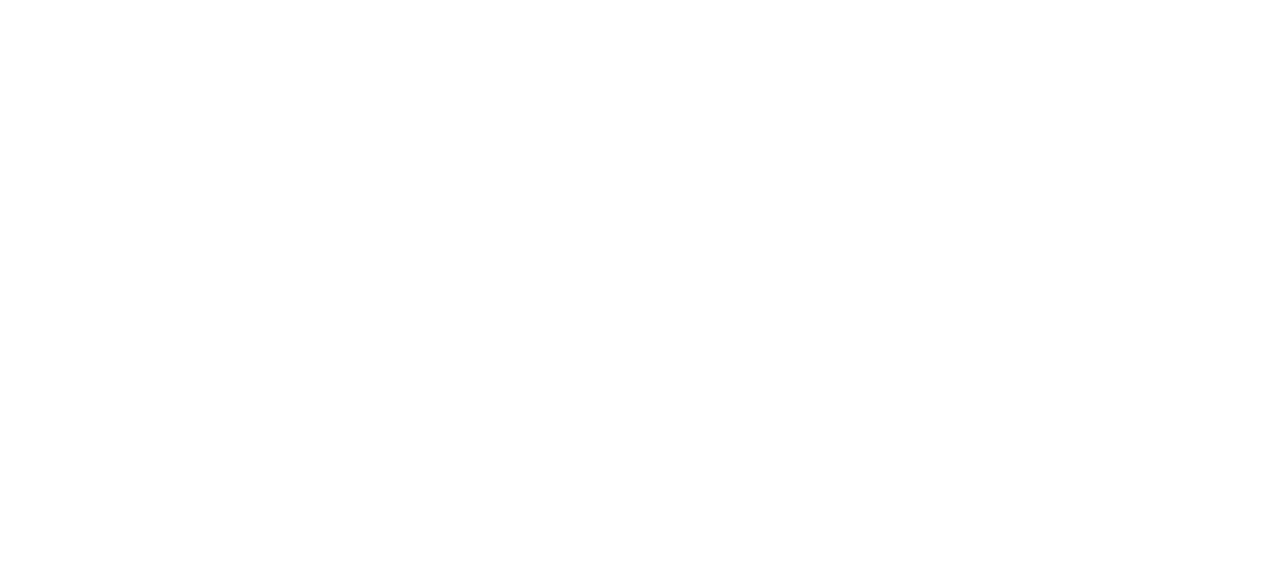
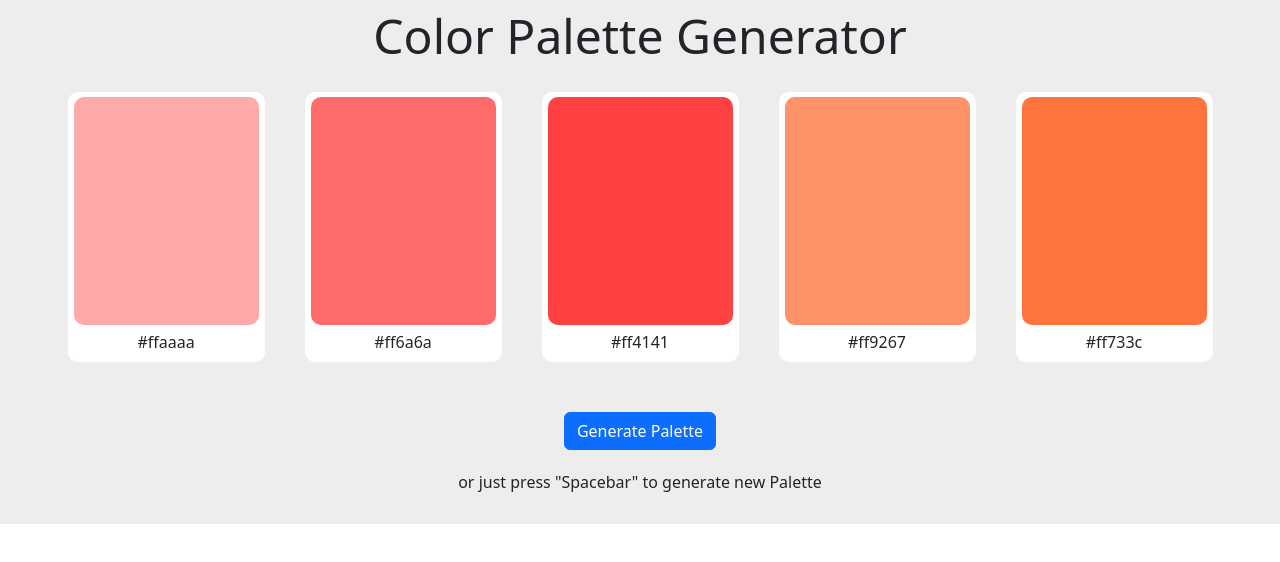
Before and after one commit to himanshu064/react-training, a React (Create React App) app: page / in a window 1280 px wide. Before the commit this address had no page. Shown: the top 562 px of the page. Built offline with nearby package versions, Linux system fonts and the light colour scheme.

Commit message:
Task - 5

```diff
--- a/src/App.js
+++ b/src/App.js
@@ -1,16 +1,10 @@
-import { BrowserRouter, Routes, Route } from "react-router-dom";
-import Task1 from "./pages/Task1";
-import Task2 from "./pages/Task2";
-import Task3 from "./pages/Task3";
+import { BrowserRouter } from "react-router-dom";
+import Assignment5 from "./pages/Assignment5";
 
 function App() {
   return (
     <BrowserRouter>
-      <Routes>
-        <Route path='/task1' element={<Task1 />} />
-        <Route path='/task2' element={<Task2 />} />
-        <Route path='/task3' element={<Task3 />} />
-      </Routes>
+      <Assignment5 />
     </BrowserRouter>
   );
 }
--- a/src/index.js
+++ b/src/index.js
@@ -2,6 +2,7 @@
 import ReactDOM from "react-dom/client";
 import App from "./App";
 import "./index.css";
+import "bootstrap/dist/css/bootstrap.min.css";
 
 const root = ReactDOM.createRoot(document.getElementById("root"));
 root.render(
--- /dev/null
+++ b/src/pages/Assignment5/index.js
@@ -0,0 +1,89 @@
+import { useEffect, useState } from "react";
+import { Button } from "react-bootstrap";
+import styles from "./index.module.css";
+
+function Assignment5() {
+  const [colorData] = useState([
+    "#ffaaaa",
+    "#ff6a6a",
+    "#ff4141",
+    "#ff9267",
+    "#ff733c",
+    "#ff4800",
+    "#fff56d",
+    "#deff49",
+    "#98b903",
+    "#55d12f",
+    "#2fd19b",
+    "#63c4f1",
+    "#6389f1",
+    "#062270",
+    "#5a368a",
+    "#a622e4",
+    "#e100ff",
+    "#ff0095",
+    "#ee5c94",
+    "#ac2f39",
+    "#ce1020",
+    "#cf2020",
+  ]);
+  const [randomColor, setRandomColor] = useState([
+    { id: 1, color: "#ffaaaa" },
+    { id: 2, color: "#ff6a6a" },
+    { id: 3, color: "#ff4141" },
+    { id: 4, color: "#ff9267" },
+    { id: 5, color: "#ff733c" },
+  ]);
+  useEffect(() => {
+    document.addEventListener("keydown", space, true);
+  }, []);
+  const changecolors = async () => {
+    const newcolors = [...randomColor];
+    newcolors.map((item) => {
+      return (item.color =
+        colorData[Math.floor(Math.random() * colorData.length)]);
+    });
+    const show = newcolors.map((item, index) => {
+      const container = {};
+      // container[index + 1] = item.color;
+      container[item.id] = item.color;
+      return container;
+    });
+    setRandomColor(newcolors);
+    return await navigator.clipboard.writeText(JSON.stringify(show));
+  };
+  function space(e) {
+    if (e.keyCode === 32) {
+      changecolors();
+    }
+  }
+  return (
+    <div className={styles.outerdiv}>
+      <div className={styles.heading}>Color Palette Generator</div>
+      <div className={styles.allCards}>
+        {randomColor.map((item, index) => {
+          return (
+            <div key={index} className={styles.cardDiv}>
+              <div
+                className={styles.colorDiv}
+                style={{
+                  backgroundColor: item.color,
+                }}
+              ></div>
+              <div>{item.color}</div>
+            </div>
+          );
+        })}
+      </div>
+      <div className={styles.btn}>
+        <div>
+          <Button onClick={() => changecolors()}> Generate Palette </Button>
+        </div>
+        <div className={styles.lastText}>
+          or just press "Spacebar" to generate new Palette
+        </div>
+      </div>
+    </div>
+  );
+}
+export default Assignment5;
--- /dev/null
+++ b/src/pages/Assignment5/index.module.css
@@ -0,0 +1,37 @@
+.body{
+    background-color:#2fd19b
+  }
+.outerdiv{
+    background-color: #ededed;
+  }
+  .heading{
+    text-align: center;
+    font-size : 3rem;
+  }
+  .allCards{
+    display: flex;
+    justify-content: center;
+  }
+  .cardDiv{
+    background-color: rgb(255, 255, 255);
+    width: 197px;
+    height: 270px;
+    text-align: center;
+    padding-top: 5px;
+    border-radius: 10px;
+    margin: 20px;
+  }
+  .colorDiv{
+    width: 185px;
+    height: 228px;
+    margin-left: 6px;
+    margin-bottom: 5px;
+    border-radius: 10px;
+  }
+  .btn{
+    text-align: center;
+    padding: 30px;
+  }
+  .lastText{
+    padding-top: 20px;
+  }
--- a/src/pages/Task1/index.js
+++ /dev/null
@@ -1,7 +0,0 @@
-import React from "react";
-
-const Task1 = () => {
-  return <div>Task1</div>;
-};
-
-export default Task1;
--- a/src/pages/Task2/index.js
+++ /dev/null
@@ -1,7 +0,0 @@
-import React from "react";
-
-const Task2 = () => {
-  return <div>Task2</div>;
-};
-
-export default Task2;
--- a/src/pages/Task3/index.js
+++ /dev/null
@@ -1,7 +0,0 @@
-import React from "react";
-
-const Task3 = () => {
-  return <div>Task3</div>;
-};
-
-export default Task3;
```
Also changed, not shown: src/pages/Assignment5/readme.md (added), src/pages/Task2/readme.md (deleted), src/pages/Task3/readme.md (deleted).
